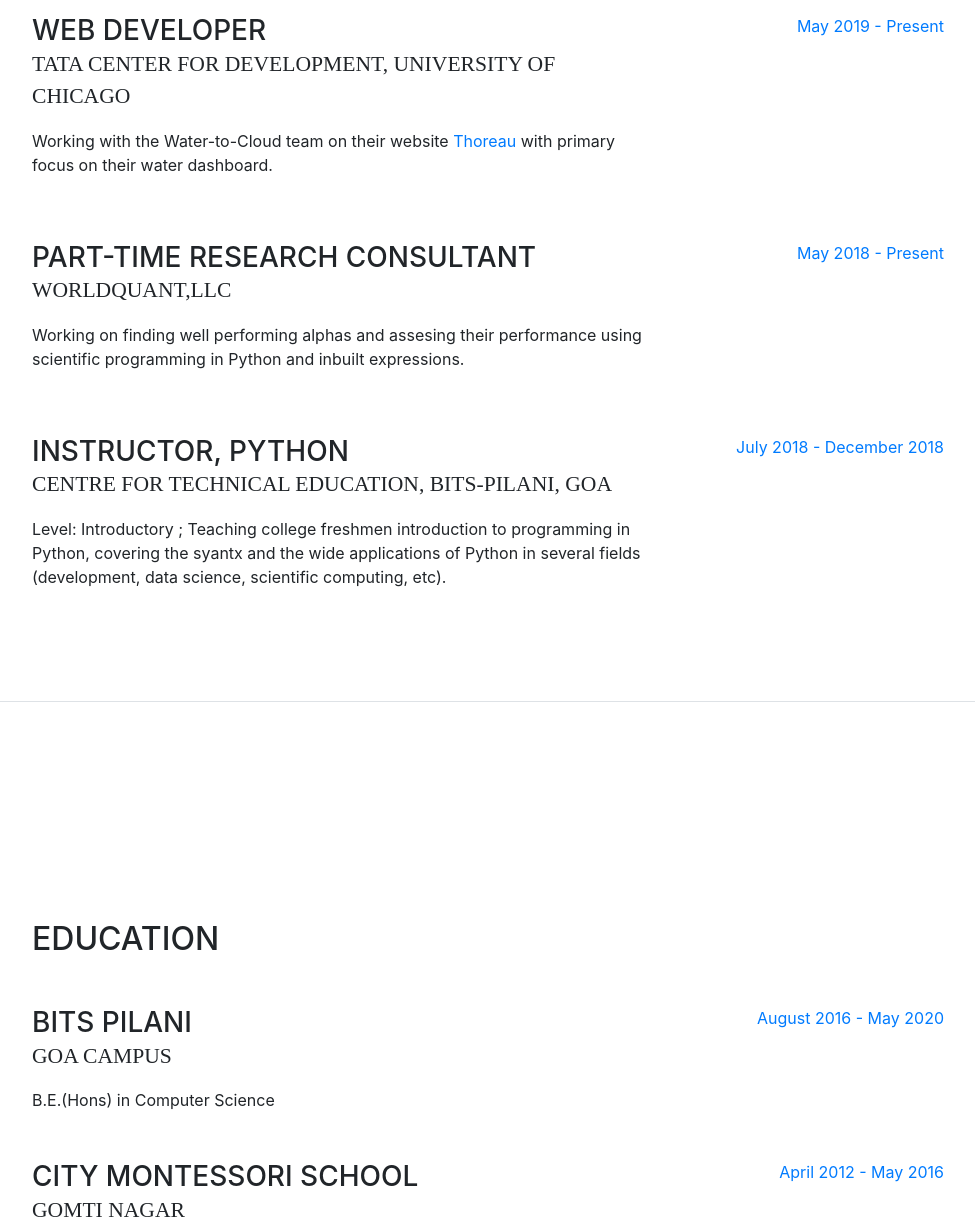
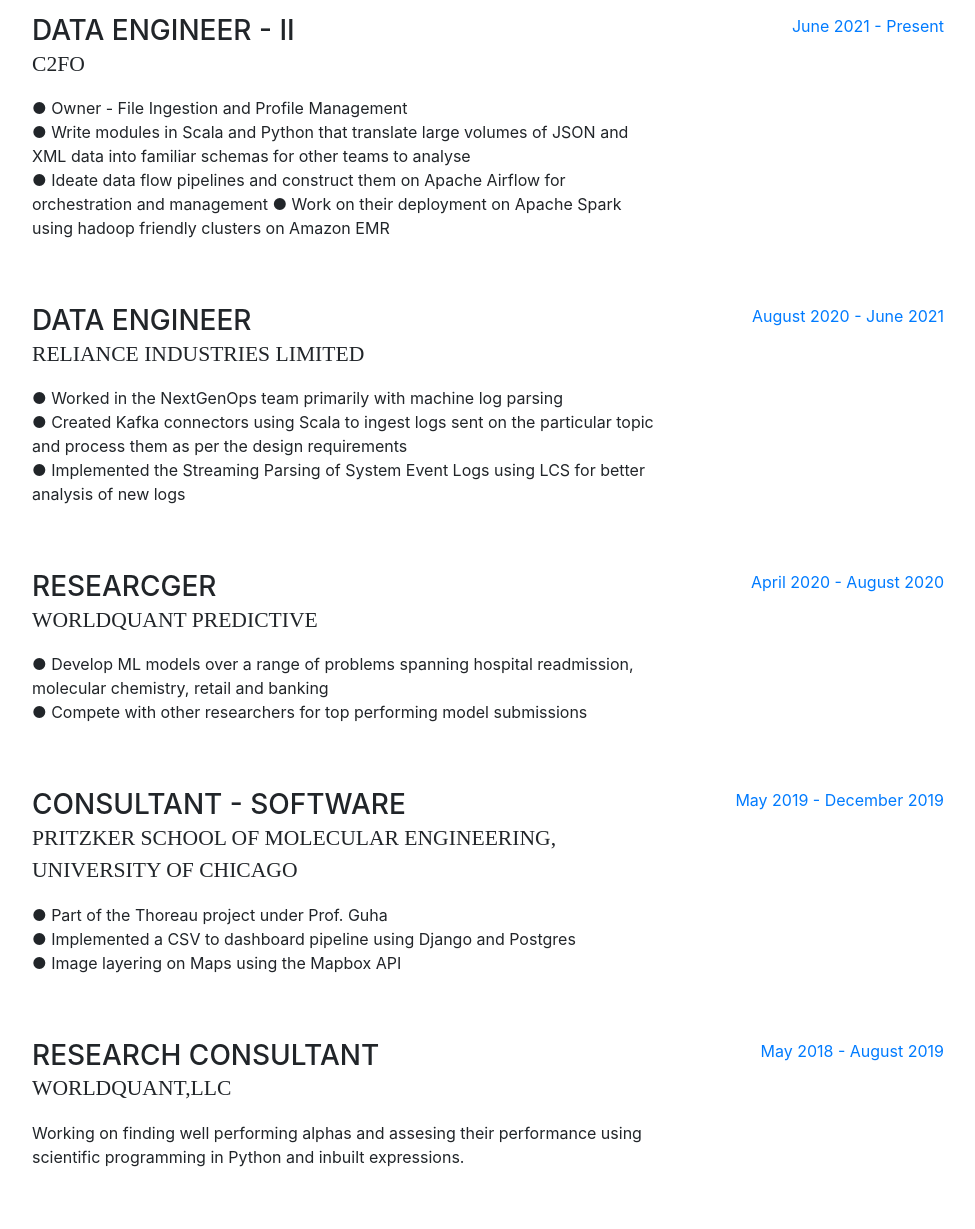
Before and after one commit to utkarshrai/utkarshrai.github.io, a website with bundled scripts: page index.html in a window 1280 px wide. Shown: the part 920-2149 px from the top of the page, without its empty margins (288-1263 px from the left). Built offline with nearby package versions, Linux system fonts and the light colour scheme; a web font is replaced by a local one.

Commit message:
Update index.html

```diff
--- a/index.html
+++ b/index.html
@@ -135,35 +135,67 @@
 
         <div class="resume-item d-flex flex-column flex-md-row mb-5">
             <div class="resume-content mr-auto">
-              <h3 class="mb-0">Web Developer</h3>
-              <div class="subheading mb-3">Tata Center for Development, University of Chicago</div>
-              <p>Working with the Water-to-Cloud team on their website <a href="https://thoreau.uchicago.edu/">Thoreau</a> with primary focus on their water dashboard.</p>
+              <h3 class="mb-0">Data Engineer - II</h3>
+              <div class="subheading mb-3">C2FO</div>
+              <p>● Owner - File Ingestion and Profile Management <br> ● Write modules in Scala and Python that translate large volumes of JSON and XML data
+into familiar schemas for other teams to analyse <br>● Ideate data flow pipelines and construct them on Apache Airflow for orchestration and
+management ● Work on their deployment on Apache Spark using hadoop friendly clusters on Amazon
+EMR
             </div>
             <div class="resume-date text-md-right">
-              <span class="text-primary">May 2019 - Present</span>
+              <span class="text-primary">June 2021 - Present</span>
+            </div>
+          </div>
+
+
+        <div class="resume-item d-flex flex-column flex-md-row mb-5">
+            <div class="resume-content mr-auto">
+              <h3 class="mb-0">Data Engineer</h3>
+              <div class="subheading mb-3">Reliance Industries Limited</div>
+              <p>● Worked in the NextGenOps team primarily with machine log parsing<br>
+● Created Kafka connectors using Scala to ingest logs sent on the particular topic and
+process them as per the design requirements<br> ● Implemented the Streaming Parsing of System Event Logs using LCS for better analysis
+of new logs
+            </div>
+            <div class="resume-date text-md-right">
+              <span class="text-primary">August 2020 - June 2021</span>
+            </div>
+          </div>
+
+        <div class="resume-item d-flex flex-column flex-md-row mb-5">
+            <div class="resume-content mr-auto">
+              <h3 class="mb-0">Researcger</h3>
+              <div class="subheading mb-3">Worldquant Predictive</div>
+              <p>● Develop ML models over a range of problems spanning hospital readmission, molecular chemistry, retail and banking <br>● Compete with other researchers for top performing model submissions</p>
+            </div>
+            <div class="resume-date text-md-right">
+              <span class="text-primary">April 2020 - August 2020</span>
             </div>
           </div>
 
           <div class="resume-item d-flex flex-column flex-md-row mb-5">
             <div class="resume-content mr-auto">
-              <h3 class="mb-0">Part-time Research Consultant</h3>
+              <h3 class="mb-0">Consultant - Software</h3>
+              <div class="subheading mb-3">Pritzker School of Molecular Engineering, University of Chicago</div>
+              <p>● Part of the Thoreau project under Prof. Guha<br>
+● Implemented a CSV to dashboard pipeline using Django and Postgres <br>● Image layering on Maps using the Mapbox API</p>
+            </div>
+            <div class="resume-date text-md-right">
+              <span class="text-primary">May 2019 - December 2019</span>
+            </div>
+          </div>
+
+          <div class="resume-item d-flex flex-column flex-md-row mb-5">
+            <div class="resume-content mr-auto">
+              <h3 class="mb-0">Research Consultant</h3>
               <div class="subheading mb-3">WorldQuant,LLC</div>
               <p>Working on finding well performing alphas and assesing their performance using scientific programming in Python and inbuilt expressions.</p>
             </div>
             <div class="resume-date text-md-right">
-              <span class="text-primary">May 2018 - Present</span>
+              <span class="text-primary">May 2018 - August 2019</span>
             </div>
           </div>
-<div class="resume-item d-flex flex-column flex-md-row mb-5">
-            <div class="resume-content mr-auto">
-              <h3 class="mb-0">Instructor, Python</h3>
-              <div class="subheading mb-3">Centre for Technical Education, BITS-Pilani, Goa</div>
-              <p>Level: Introductory ; Teaching college freshmen introduction to programming in Python, covering the syantx and the wide applications of Python in several fields (development, data science, scientific computing, etc).</p>
-            </div>
-            <div class="resume-date text-md-right">
-              <span class="text-primary">July 2018 - December 2018</span>
-            </div>
-          </div>
+
 
       </section>
 
@@ -327,9 +359,13 @@
       </section>
 
       <section class="resume-section p-3 p-lg-5 d-flex flex-column" id="volunteering">
+
         <div class="my-auto">
           <h2 class="mb-5">Volunteering</h2>
           <div class="resume-item d-flex flex-column flex-md-row mb-5">
+
+
+
             <div class="resume-content mr-auto">
               <h3 class="mb-0">Shiksha, Nirmaan</h3>
               <div class="subheading mb-3">Project Lead </div>
```
